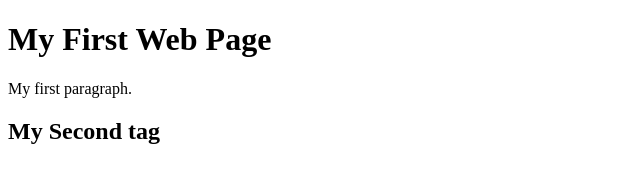
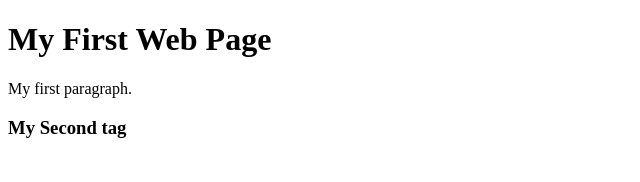
Before and after one commit to mdenitti/groepswerk1, a plain HTML site: page index.html in a window 1280 px wide. Shown: the whole page, without its empty margins (0-640 px from the left). Drawn offline with Linux system fonts and the light colour scheme.

Commit message:
updated index.html

```diff
--- a/index.html
+++ b/index.html
@@ -10,7 +10,7 @@
     <div class="container">
         <h1>My First Web Page</h1>
         <p>My first paragraph.</p>
-        <h2>My Second tag</h2>
+        <h3>My Second tag</h3>
     </div>
 </body>
 </html>
```
